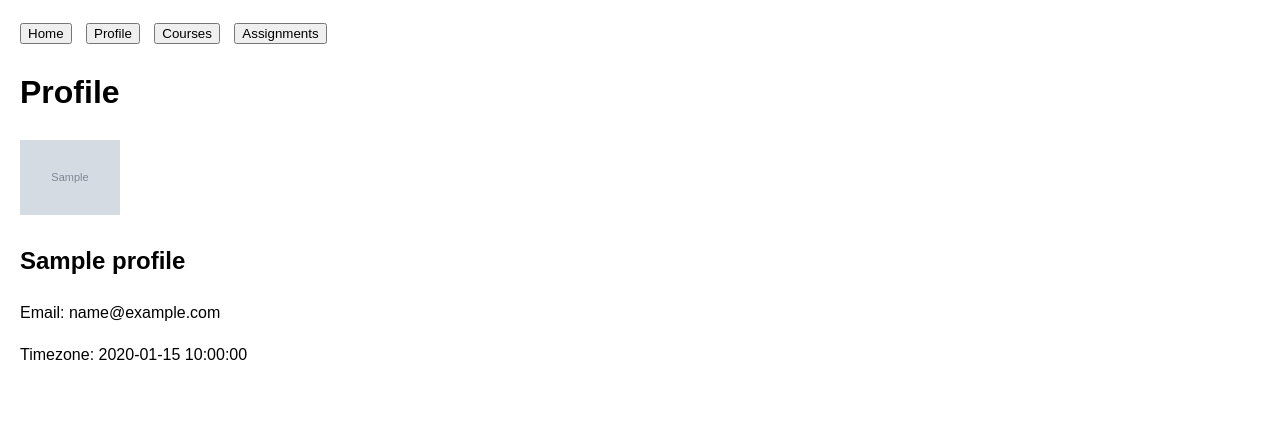
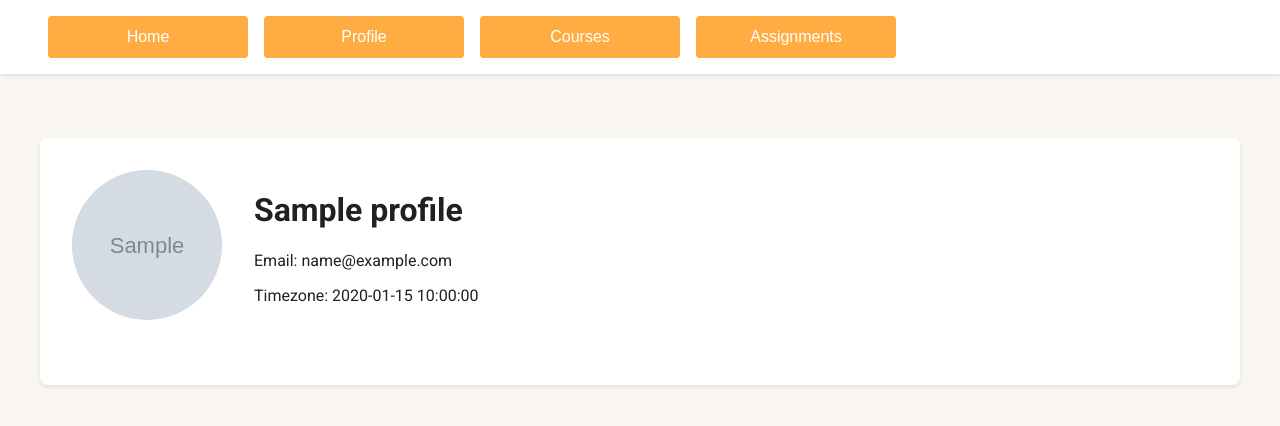
Before and after one commit to Shujimaki/canvass, a Flask app: template app/templates/profile.html in a window 1280 px wide. Shown: the top 426 px of the page. Run offline with Flask 3, Linux system fonts and the light colour scheme; the template is opened without the code that fills it: most values are stand-ins (such as "Sample title", 1, 10 or a date in 2020); grey boxes marked "Sample" are stand-in pictures.

Commit message:
Integrate AI-generatedfrontend for templates

```diff
--- /dev/null
+++ b/app/static/css/style.css
@@ -0,0 +1,161 @@
+:root {
+  --primary: #f57c00;
+  --primary-light: #ffad42;
+  --primary-dark: #bb4d00;
+  --secondary: #424242;
+  --background: #faf7f2;
+  --text: #212121;
+  --white: #ffffff;
+  --grey: #9e9e9e;
+  --shadow: 0 2px 4px rgba(0,0,0,0.1);
+}
+
+body {
+  font-family: 'Roboto', sans-serif;
+  margin: 0;
+  padding: 0;
+  background: var(--background);
+  color: var(--text);
+}
+
+.container {
+  max-width: 1200px;
+  margin: 0 auto;
+  padding: 2rem;
+}
+
+.login-container {
+  display: flex;
+  flex-direction: column;
+  align-items: center;
+  justify-content: center;
+  min-height: 100vh;
+  background: var(--background);
+}
+
+.login-form {
+  background: var(--white);
+  padding: 2rem;
+  border-radius: 8px;
+  box-shadow: var(--shadow);
+  width: 100%;
+  max-width: 400px;
+}
+
+.login-form h1 {
+  color: var(--primary);
+  text-align: center;
+  margin-bottom: 2rem;
+}
+
+.form-group {
+  margin-bottom: 1.5rem;
+}
+
+.form-group label {
+  display: block;
+  margin-bottom: 0.5rem;
+  color: var(--secondary);
+}
+
+.form-group input {
+  width: 100%;
+  padding: 0.75rem;
+  border: 1px solid #ddd;
+  border-radius: 4px;
+  font-size: 1rem;
+}
+
+.btn {
+  background: var(--primary);
+  color: var(--white);
+  padding: 0.75rem 1.5rem;
+  border: none;
+  border-radius: 4px;
+  cursor: pointer;
+  font-size: 1rem;
+  width: 100%;
+}
+
+.btn:hover {
+  opacity: 0.9;
+}
+
+.nav-buttons {
+  background: var(--white);
+  padding: 1rem;
+  box-shadow: var(--shadow);
+  margin-bottom: 2rem;
+  position: sticky;
+  top: 0;
+  z-index: 100;
+}
+
+.nav-buttons .container {
+  display: flex;
+  gap: 1rem;
+  padding: 0 2rem;
+}
+
+.nav-buttons form {
+  flex: 1;
+  max-width: 200px;
+}
+
+.nav-buttons .btn {
+  background: var(--primary-light);
+  transition: all 0.3s ease;
+}
+
+.nav-buttons .btn:hover {
+  background: var(--primary);
+  opacity: 1;
+}
+
+.nav-buttons .btn.active {
+  background: var(--grey);
+  cursor: default;
+}
+
+.profile-container {
+  background: var(--white);
+  border-radius: 8px;
+  padding: 2rem;
+  box-shadow: var(--shadow);
+}
+
+.profile-header {
+  display: flex;
+  align-items: center;
+  gap: 2rem;
+  margin-bottom: 2rem;
+}
+
+.profile-avatar {
+  width: 150px;
+  height: 150px;
+  border-radius: 50%;
+  object-fit: cover;
+}
+
+.courses-grid {
+  display: grid;
+  grid-template-columns: repeat(auto-fill, minmax(300px, 1fr));
+  gap: 2rem;
+  margin-top: 2rem;
+}
+
+.course-card {
+  background: var(--white);
+  border-radius: 8px;
+  padding: 1.5rem;
+  box-shadow: var(--shadow);
+}
+
+.assignments-list {
+  background: var(--white);
+  border-radius: 8px;
+  padding: 1.5rem;
+  box-shadow: var(--shadow);
+  margin-bottom: 2rem;
+}
--- a/app/templates/assignments.html
+++ b/app/templates/assignments.html
@@ -3,15 +3,15 @@
 {% block content %}
 <h1>Assignments</h1>
 {% for course_name, course_assignments in assignments.items() %}
-    <div class="course-assignments">
+    <div class="assignments-list">
         <h2>{{ course_name }}</h2>
         {% if course_assignments %}
             <ul>
             {% for assignment in course_assignments %}
                 <li>
-                    {{ assignment.name }}
+                    <h3>{{ assignment.name }}</h3>
                     {% if assignment.due_at %}
-                        <br>Due: {{ assignment.due_at|format_date }}
+                        <p>Due: {{ assignment.due_at|format_date }}</p>
                     {% endif %}
                 </li>
             {% endfor %}
--- a/app/templates/base.html
+++ b/app/templates/base.html
@@ -3,43 +3,33 @@
 <head>
     <meta charset="UTF-8">
     <meta name="viewport" content="width=device-width, initial-scale=1.0">
-    <title>Canvas Assistant</title>
-    <style>
-        body {
-            font-family: Arial, sans-serif;
-            margin: 20px;
-            line-height: 1.6;
-        }
-        .nav-buttons {
-            margin: 20px 0;
-        }
-        .nav-buttons form {
-            display: inline-block;
-            margin-right: 10px;
-        }
-        a:link, a:visited {
-            color: blue;
-        }
-    </style>
+    <title>Canvass</title>
+    <link rel="stylesheet" href="{{ url_for('static', filename='css/style.css') }}">
+    <link href="https://fonts.googleapis.com/css2?family=Roboto:wght@300;400;500;700&display=swap" rel="stylesheet">
 </head>
 <body>
     {% block nav %}
+    {% set active_page = request.endpoint %}
     <div class="nav-buttons">
+        <div class="container">
             <form action="/details" method="GET">
-            <button type="submit">Home</button>
+                <button type="submit" class="btn {% if active_page == 'main.details' %}active{% endif %}">Home</button>
             </form>
             <form action="/profile" method="POST">
-            <button type="submit">Profile</button>
+                <button type="submit" class="btn {% if active_page == 'main.profile' %}active{% endif %}">Profile</button>
             </form>
             <form action="/courses" method="POST">
-            <button type="submit">Courses</button>
+                <button type="submit" class="btn {% if active_page == 'main.courses' %}active{% endif %}">Courses</button>
             </form>
             <form action="/assignments" method="POST">
-            <button type="submit">Assignments</button>
+                <button type="submit" class="btn {% if active_page == 'main.assignments' %}active{% endif %}">Assignments</button>
             </form>
+        </div>
     </div>
     {% endblock %}
 
+    <div class="container">
         {% block content %}{% endblock %}
+    </div>
 </body>
 </html>
--- a/app/templates/courses.html
+++ b/app/templates/courses.html
@@ -3,9 +3,9 @@
 {% block content %}
 <h1>My Courses</h1>
 {% if courses %}
-    <div class="courses">
+    <div class="courses-grid">
     {% for course in courses %}
-        <div class="course">
+        <div class="course-card">
             <h2>{{ course.name }}</h2>
             {% if course.term %}
                 <p>Term: {{ course.term.name }}</p>
--- a/app/templates/details.html
+++ b/app/templates/details.html
@@ -17,12 +17,14 @@
     {% extends "base.html" %}
 
     {% block content %}
+    <div class="profile-container">
         <h1>Welcome, {{profile.name}}</h1>
         <p>Current time: {{ time | format_date }}</p>
 
         <h2>Upcoming Assignments</h2>
         {% if due_assignments %}
             {% for date, courses in due_assignments.items() %}
+                <div class="assignments-list">
                     <h3>{{ date | format_date }}</h3>
                     {% for course_name, assignments in courses.items() %}
                         {% if assignments %}
@@ -32,14 +34,14 @@
                                 <li>{{ assignment.name }}</li>
                             {% endfor %}
                             </ul>
-                {% else %}
-                    <h4>None</h4>
                         {% endif %}
                     {% endfor %}
+                </div>
             {% endfor %}
         {% else %}
             <p>No upcoming assignments</p>
         {% endif %}
+    </div>
     {% endblock %}
 </body>
 </html>
--- a/app/templates/profile.html
+++ b/app/templates/profile.html
@@ -1,11 +1,14 @@
 {% extends "base.html" %}
 
 {% block content %}
-<h1>Profile</h1>
-<div class="profile">
-    <img src="{{ profile.avatar }}" alt="Profile picture" width="100">
-    <h2>{{ profile.name }}</h2>
-    <p>Email: {{ profile.email }}</p>
-    <p>Timezone: {{ profile.time_zone }}</p>
+<div class="profile-container">
+    <div class="profile-header">
+        <img src="{{ profile.avatar }}" alt="Profile picture" class="profile-avatar">
+        <div>
+            <h1>{{ profile.name }}</h1>
+            <p>Email: {{ profile.email }}</p>
+            <p>Timezone: {{ profile.time_zone }}</p>
+        </div>
+    </div>
 </div>
 {% endblock %}
```
Also changed, not shown: app/templates/index.html (+14 -12 lines). Lines whose indentation alone changed are shown as unchanged.
